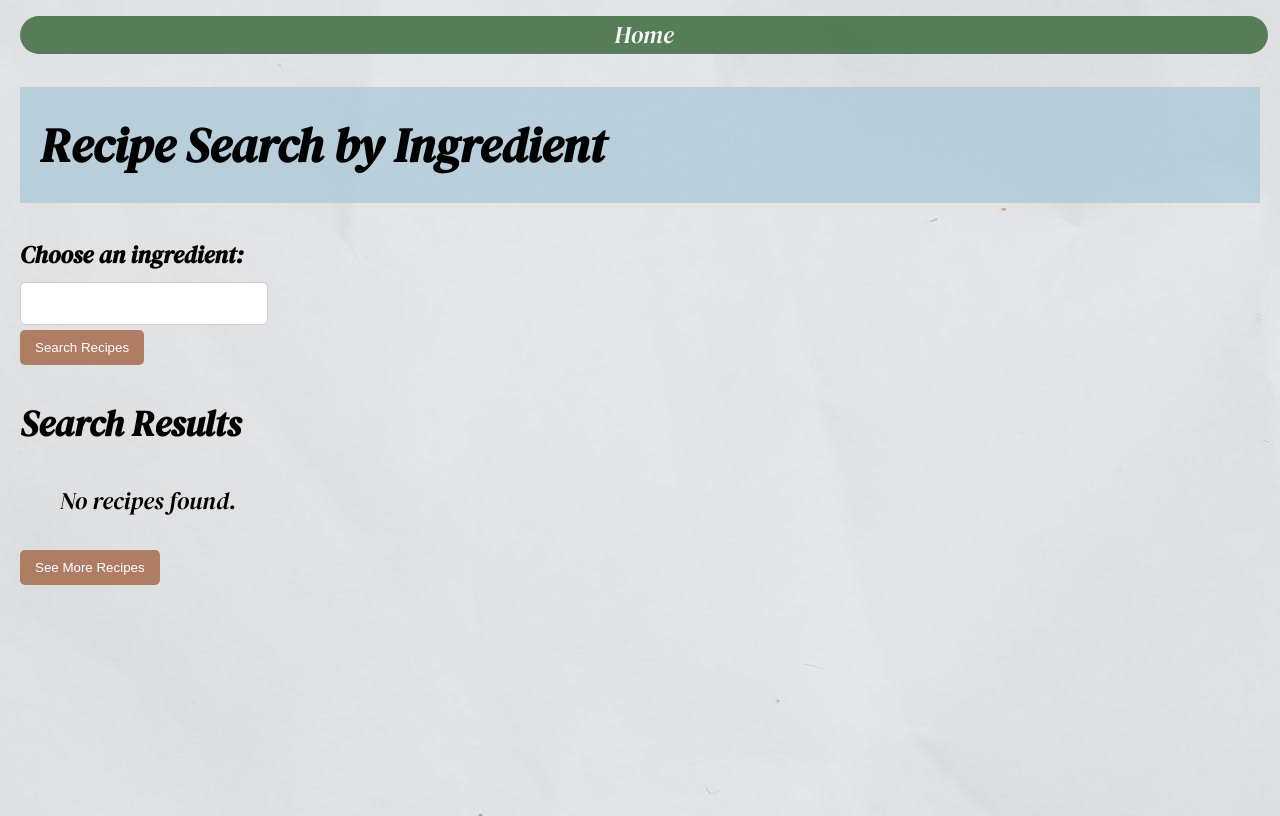
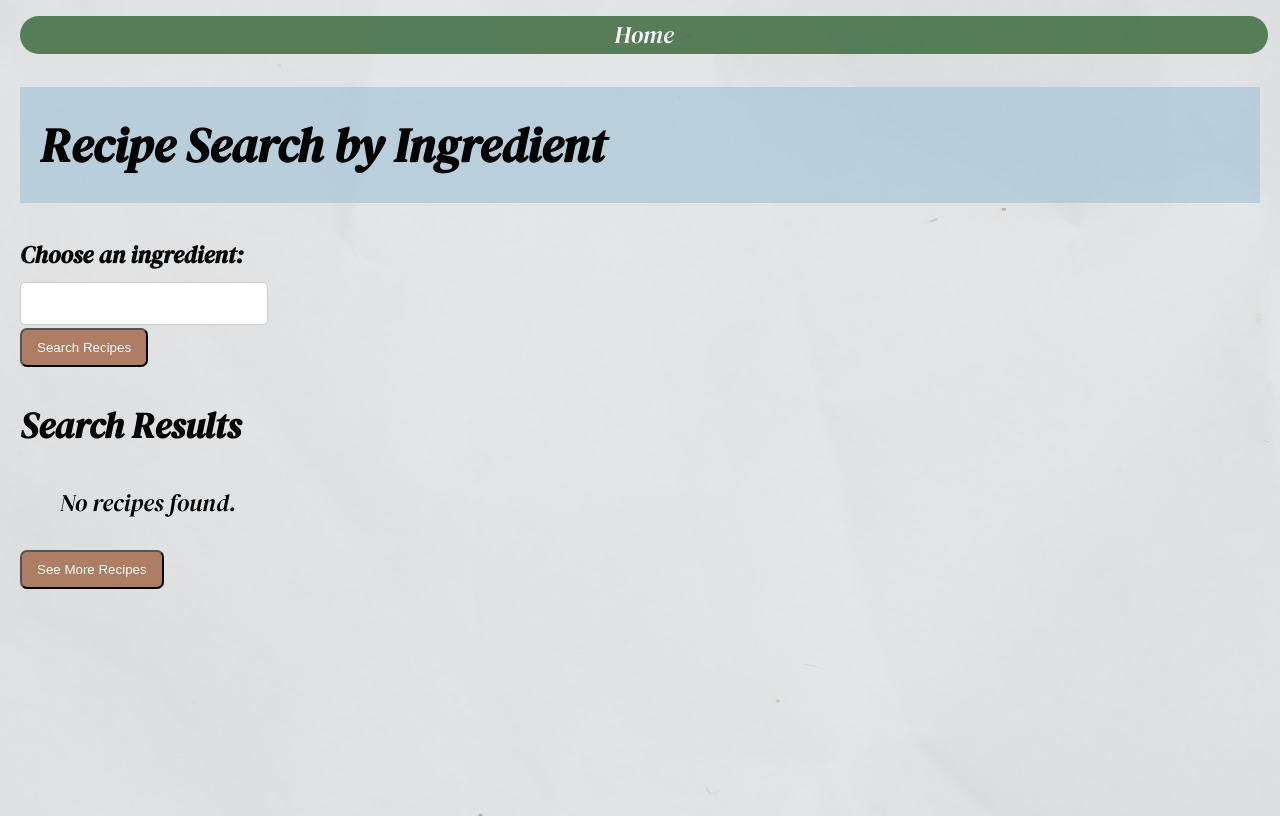
Before and after one commit to somedaysmash/Software4_Group5_Smart_Pantry, a Flask app: page /search_recipe in a window 1280 px wide. Run offline with Flask 3, Linux system fonts and the light colour scheme; parts of the project's set-up code (start-up, migrations or seed data) failed here and were passed over.

Commit message:
final css tweaks and readme updates

```diff
--- a/static/style.css
+++ b/static/style.css
@@ -39,7 +39,8 @@ body {
 
 .list {
     list-style: none;
-    padding: 0;
+    padding: 1rem;
+    background-color: rgba(159, 193, 213, 0.6);
 }
 
 .list li {
@@ -70,11 +71,6 @@ nav ul {
         border-radius: 7rem;
         text-align: center;
     }
-}
-
-button {
-    border: none;
-    cursor: pointer;
 }
 
 input {
@@ -299,9 +295,7 @@ button {
     background-color: rgba(169, 115, 87, 0.9);
     color: white;
     padding: 10px 15px;
-    border: none;
-    border-radius: 5px;
-    cursor: pointer;
+    border-radius: 7px;
 }
 
 button:hover {
--- a/templates/shoppinglist.html
+++ b/templates/shoppinglist.html
@@ -10,7 +10,6 @@
     <div class="recipe_button"><a href="/kitchen">What's in my kitchen</a></div>
     <h1>You may want to stock up on the below products before you run out:</h1>
 
-    <h2 class="shopping_list">Shopping List:</h2>
     <ul class="list">
       {% for line in line %}
       <li><input type="checkbox" /> {{line}}</li>
```
